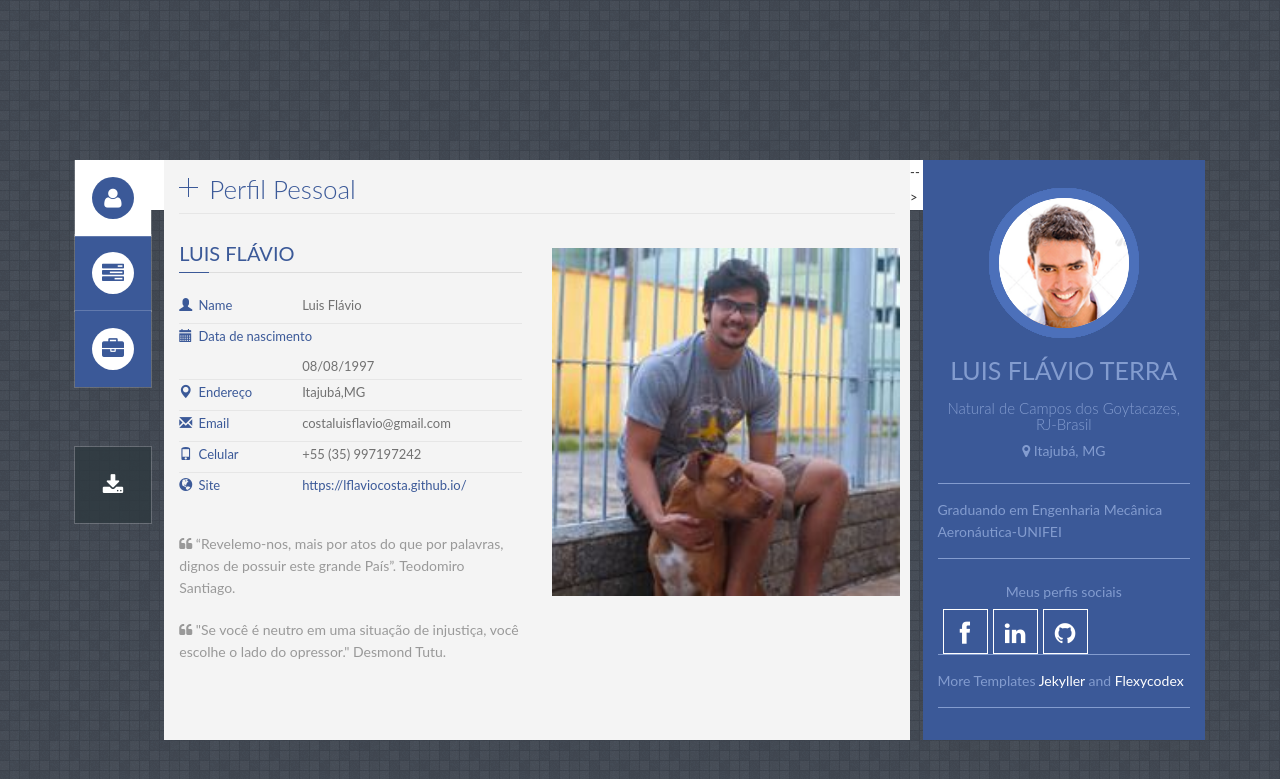
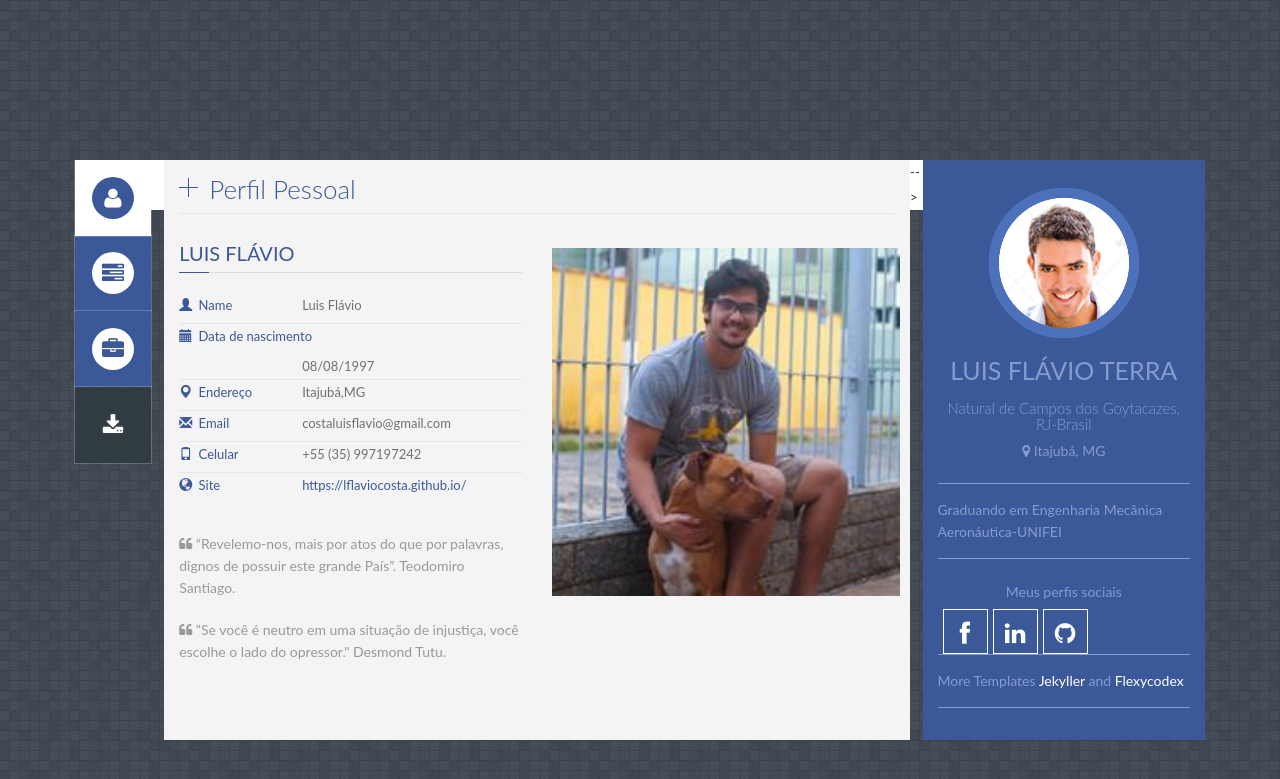
Before and after one commit to lflaviocosta/luisflavio.github.io, a Jekyll site: the page built from index.html, in a window 1280 px wide. Shown: the top 779 px of the page. Built offline with Jekyll 4.4.1, drawn with Linux system fonts in a browser that asks for light colours; some web fonts are replaced.

Commit message:
tirei o espaço

```diff
--- a/index.html
+++ b/index.html
@@ -45,7 +45,7 @@ layout: default
 
          <div class="image-holder one" id="pic_prof_1" style="display:block">
 
-                <img class="head-image up circle" src="images/img/up.png" width="150" height="150" alt="" />
+                <img class="head-image up circle" src="images/img/prof1.jpg" width="150" height="150" alt="" />
                 <img class="head-image up-left circle" src="images/img/upleft.png" width="150" height="150" alt="" />
                 <img class="head-image left circle" src="images/img/left.png" width="150" height="150" alt="" />
                 <img class="head-image down-left circle" src="images/img/downleft.png" width="150" height="150" alt="" />
@@ -129,7 +129,7 @@ layout: default
         </li>
 
         <li class="tabs-portfolio hi-icon-wrap hi-icon-effect-5 hi-icon-effect-5a" data-tab-name="portfolio"
-            style="margin-bottom: 60px !important;">
+            >
             <span class="tite-list">portfolio</span>
             <i class="fa fa-briefcase icon_menu"></i>
         </li>
```
